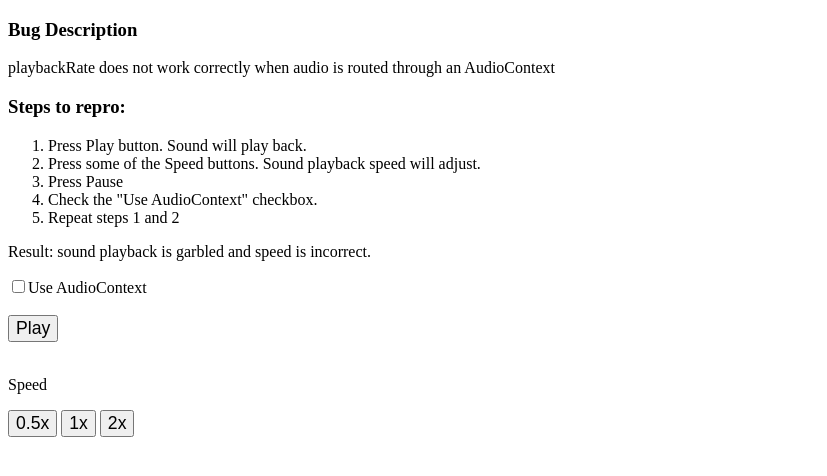
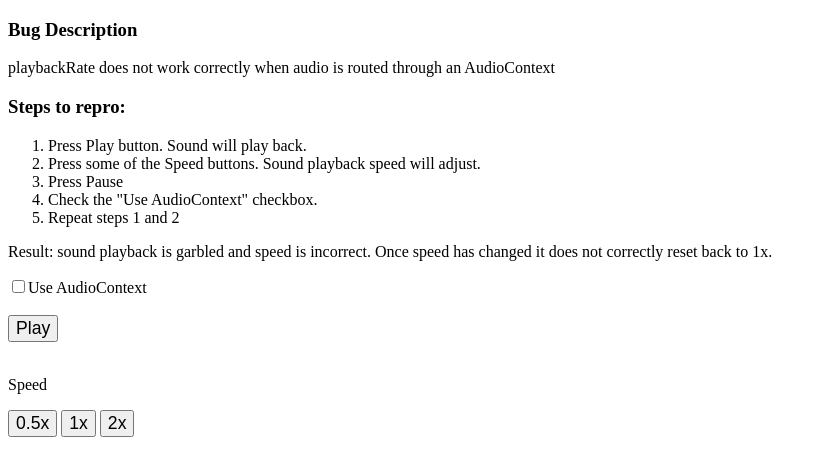
Before and after one commit to gruehle/gruehle.github.com, a plain HTML site: page AudioTests/PlaybackSpeed.html in a window 1280 px wide. Shown: the whole page, without its empty margins (0-827 px from the left). Drawn offline with Linux system fonts and the light colour scheme.

Commit message:
Update PlaybackSpeed.html

```diff
--- a/AudioTests/PlaybackSpeed.html
+++ b/AudioTests/PlaybackSpeed.html
@@ -21,7 +21,7 @@
         <li>Check the "Use AudioContext" checkbox.</li>
         <li>Repeat steps 1 and 2</li>
     </ol>
-    <p>Result: sound playback is garbled and speed is incorrect.</p>
+    <p>Result: sound playback is garbled and speed is incorrect. Once speed has changed it does not correctly reset back to 1x.</p>
     <input type="checkbox" id="cb_use_audiocontext">Use AudioContext</input>
     <br><br/>
     <button id="btn_play_pause">Play</button>
```
